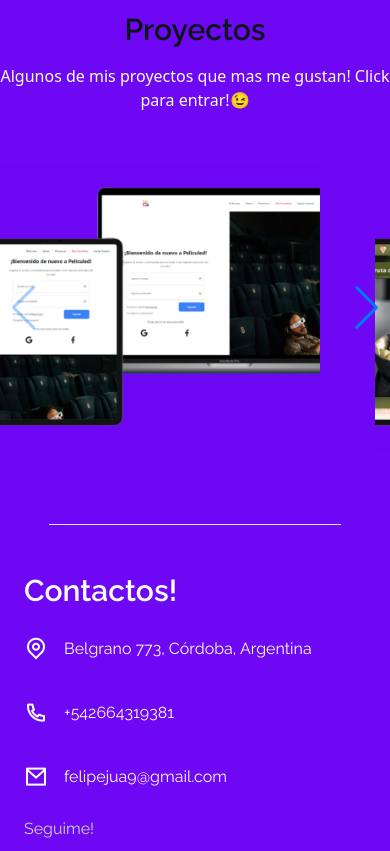
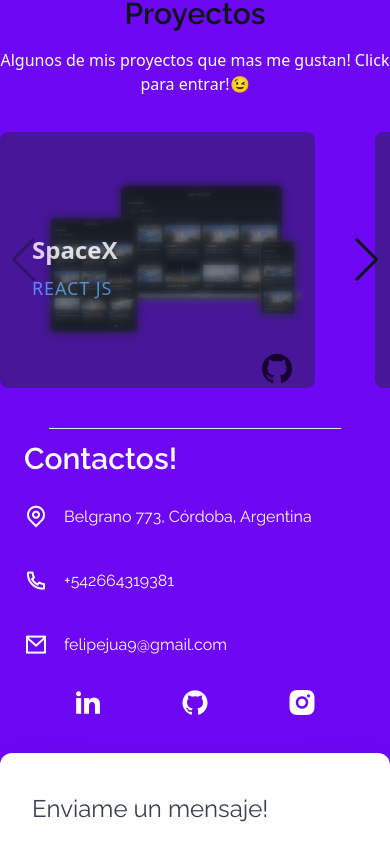
Before and after one commit to FelipeJuaneda/portfolio-felipe-juaneda, a React (Create React App) app: page / in a window 390 px wide. Shown: the part 2466-3317 px from the top of the page. Built offline with nearby package versions, Linux system fonts and the light colour scheme.

Commit message:
arreglos, y cambios en proyects (agregado 1 nuevo)

```diff
--- a/public/data/proyectsData.json
+++ b/public/data/proyectsData.json
@@ -1,30 +1,42 @@
 [
   {
     "id": 1,
+    "title": "SpaceX",
+    "lenguajes": "React Js",
+    "bgImg": "url('./imgProyect/mockupSpaceX.png')",
+    "to": "https://space-x-ruddy.vercel.app/",
+    "github": "https://github.com/FelipeJuaneda/SpaceX"
+  },
+  {
+    "id": 2,
     "title": "Peliculed",
     "lenguajes": "React Js",
     "bgImg": "url('./imgProyect/mockupPeliculed.jpeg')",
-    "to": "https://desafio-react-pi.vercel.app/"
+    "to": "https://desafio-react-pi.vercel.app/",
+    "github": "https://github.com/FelipeJuaneda/desafioReact"
   },
   {
-    "id": 2,
+    "id": 3,
     "title": "Heladeria Artesanal",
     "lenguajes": "React Js, Firebase",
     "bgImg": "url('./imgProyect/mockupHelados.jpeg')",
-    "to": "https://primer-app.vercel.app/"
+    "to": "https://primer-app.vercel.app/",
+    "github": "https://github.com/FelipeJuaneda/primerApp"
   },
   {
-    "id": 3,
+    "id": 4,
     "title": "Viajes FM",
     "lenguajes": "Javascript",
     "bgImg": "url('./imgProyect/mockupViajes.jpeg')",
-    "to": "https://felipejuaneda.github.io/paginaViajes/"
+    "to": "https://felipejuaneda.github.io/paginaViajes/",
+    "github": "https://github.com/FelipeJuaneda/paginaViajes"
   },
   {
-    "id": 4,
+    "id": 5,
     "title": "Paseo Colonial",
     "lenguajes": "Javascript",
     "bgImg": "url('./imgProyect/mockupColonial.jpeg')",
-    "to": "https://felipejuaneda.github.io/proyecto-final/"
+    "to": "https://felipejuaneda.github.io/proyecto-final/",
+    "github": "https://github.com/FelipeJuaneda/proyecto-final"
   }
 ]
--- a/src/components/Contact/Contact.jsx
+++ b/src/components/Contact/Contact.jsx
@@ -47,9 +47,9 @@
 
   return (
     <section className="min-h-screen" style={sectionStyle}>
-      <div className="container flex flex-col min-h-screen px-6 py-12 mx-auto">
+      <div className="container flex flex-col min-h-screen px-6 py-12 mx-auto 550:px-0 550:py-3">
         <div className="flex-1 w-full m-auto lg:flex lg:items-center">
-          <div className="text-white lg:w-1/2 lg:mx-6">
+          <div className="text-white lg:w-1/2 lg:mx-6 550:px-6">
             <h1 className="text-3xl font-semibold capitalize lg:text-5xl font-notoFont">
               Contactos!
             </h1>
@@ -71,9 +71,7 @@
             </div>
 
             <div className="mt-6 md:mt-8">
-              <h3 className="text-gray-300 font-notoFont">Seguime!</h3>
-
-              <div className="flex mt-4 -mx-1.5">
+              <div className="flex mt-4 -mx-1.5 gap-4 550:justify-evenly">
                 {networks.map((network) => (
                   <a
                     key={network.id}
--- a/src/components/Contact/FormContact.jsx
+++ b/src/components/Contact/FormContact.jsx
@@ -28,6 +28,7 @@
       .then((response) => {
         if (response.status === 200) {
           toastFunction();
+          form.current.reset();
         }
         console.log(response);
       })
@@ -35,13 +36,13 @@
   };
 
   return (
-    <div ref={form} className="mt-8 lg:w-1/2 lg:mx-6">
+    <div className="mt-8 lg:w-1/2 lg:mx-6">
       <div className="w-full px-8 py-10 mx-auto overflow-hidden bg-white shadow-2xl rounded-xl dark:bg-gray-900 lg:max-w-xl">
         <h1 className="text-2xl font-medium text-gray-700 font-notoFont dark:text-gray-200">
           Enviame un mensaje!
         </h1>
 
-        <form className="mt-6" onSubmit={sendEmail}>
+        <form ref={form} className="mt-6" onSubmit={sendEmail}>
           <div className="flex-1">
             <label className="block mb-2 text-sm text-gray-600 dark:text-gray-200">
               Nombre
--- a/src/components/Proyects/Proyects.jsx
+++ b/src/components/Proyects/Proyects.jsx
@@ -21,7 +21,7 @@
   return (
     <div>
       <section className="bg-violetaPrincipal ">
-        <div className="mx-auto py-14">
+        <div className="mx-auto py-14 900:py-10">
           <div className="pb-9">
             <h1 className="text-3xl font-semibold text-center capitalize font-notoFont text-blackRich lg:text-4xl">
               Proyectos
@@ -38,16 +38,24 @@
                     <SwiperSlide key={proyect.id} className="select-none">
                       <a href={proyect.to} target="_blank" rel="noreferrer">
                         <div
-                          className="overflow-hidden rounded-lg cursor-pointer h-72 group 900:h-80 900:w-80 bg-cover bg-no-repeat bg-center"
+                          className="overflow-hidden bg-center bg-no-repeat bg-cover rounded-lg cursor-pointer h-72 900:h-64 group 900:bg-contain"
                           style={{ backgroundImage: proyect.bgImg }}
                         >
-                          <div className="flex flex-col justify-center w-full h-full px-8 py-4 transition-opacity duration-700 opacity-0 backdrop-blur-sm bg-gray-800/60 group-hover:opacity-100">
+                          <div className="relative flex flex-col justify-center w-full h-full px-8 py-4 transition-opacity duration-700 opacity-0 backdrop-blur-sm bg-gray-800/60 group-hover:opacity-100 900:opacity-80">
                             <h2 className="mt-4 text-2xl font-semibold text-white capitalize">
                               {proyect.title}
                             </h2>
                             <p className="mt-2 text-lg tracking-wider text-blue-400 uppercase ">
                               {proyect.lenguajes}
                             </p>
+                            <a
+                              href={proyect.github}
+                              target="_blank"
+                              rel="noreferrer"
+                              className="absolute bottom-0 text-4xl right-5"
+                            >
+                              <i className="ri-github-fill" />
+                            </a>
                           </div>
                         </div>
                       </a>
--- /dev/null
+++ b/src/components/SwiperCarousel/MySwiper.css
@@ -0,0 +1,4 @@
+.swiper-button-next,
+.swiper-button-prev {
+  color: #0c1618;
+}
--- a/src/components/SwiperCarousel/ProyectsSwiper.jsx
+++ b/src/components/SwiperCarousel/ProyectsSwiper.jsx
@@ -1,13 +1,13 @@
 import React from "react";
 import { Swiper } from "swiper/react";
 
-// Import Swiper styles
 import "swiper/css";
 import "swiper/css/free-mode";
 import "swiper/css/pagination";
 import "swiper/css/navigation";
 import { FreeMode, Navigation, Pagination } from "swiper";
 
+import "./MySwiper.css";
 const ProyectsSwiper = ({ children }) => {
   return (
     <Swiper
@@ -20,12 +20,11 @@
       navigation={true}
       breakpoints={{
         0: {
-          slidesPerView: 1.1,
+          slidesPerView: 1,
           spaceBetween: 70,
         },
         350: {
           slidesPerView: 1.2,
-
           spaceBetween: 60,
         },
         400: {
```
Also changed, not shown: public/imgProyect/mockupSpaceX.png (added).
